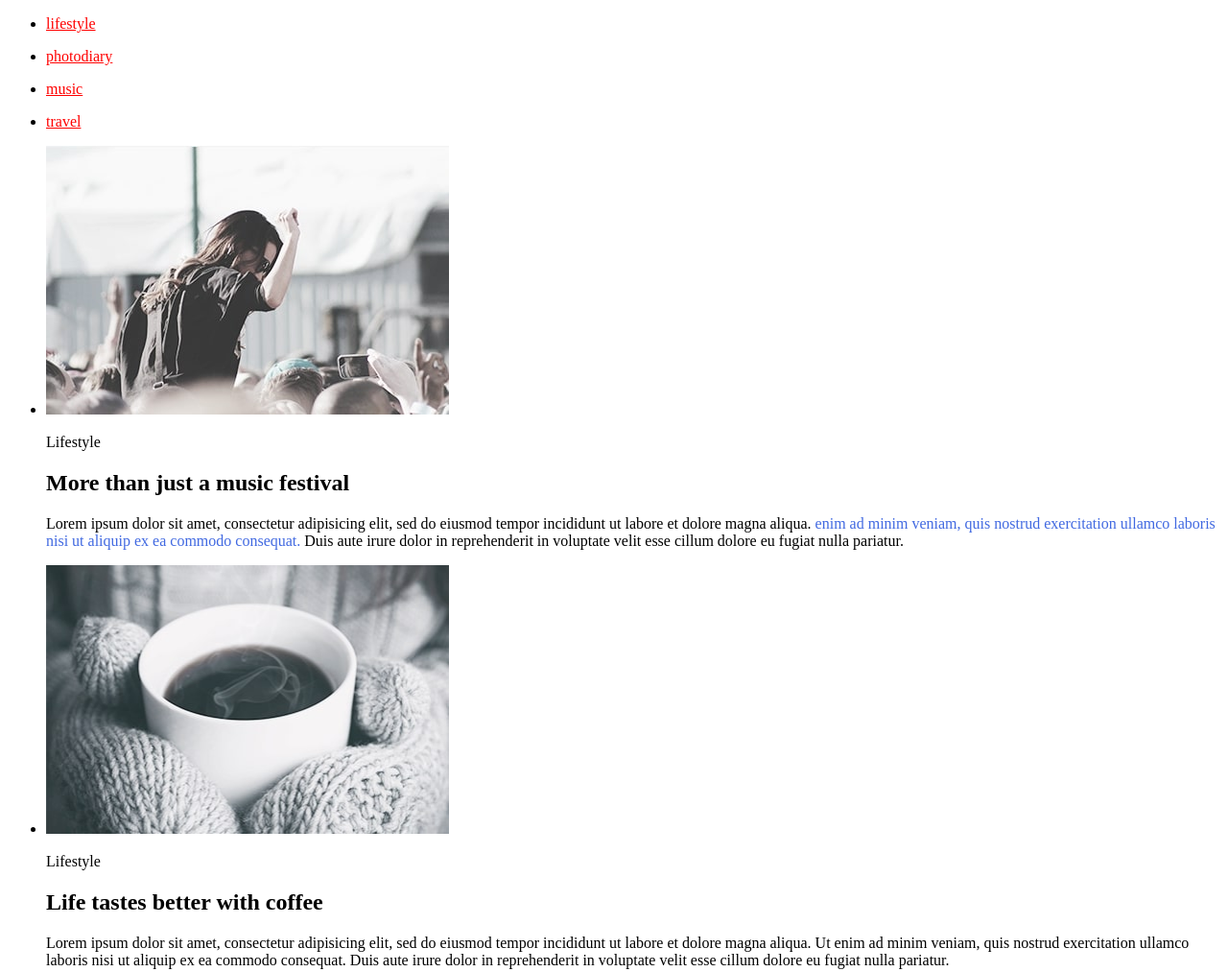
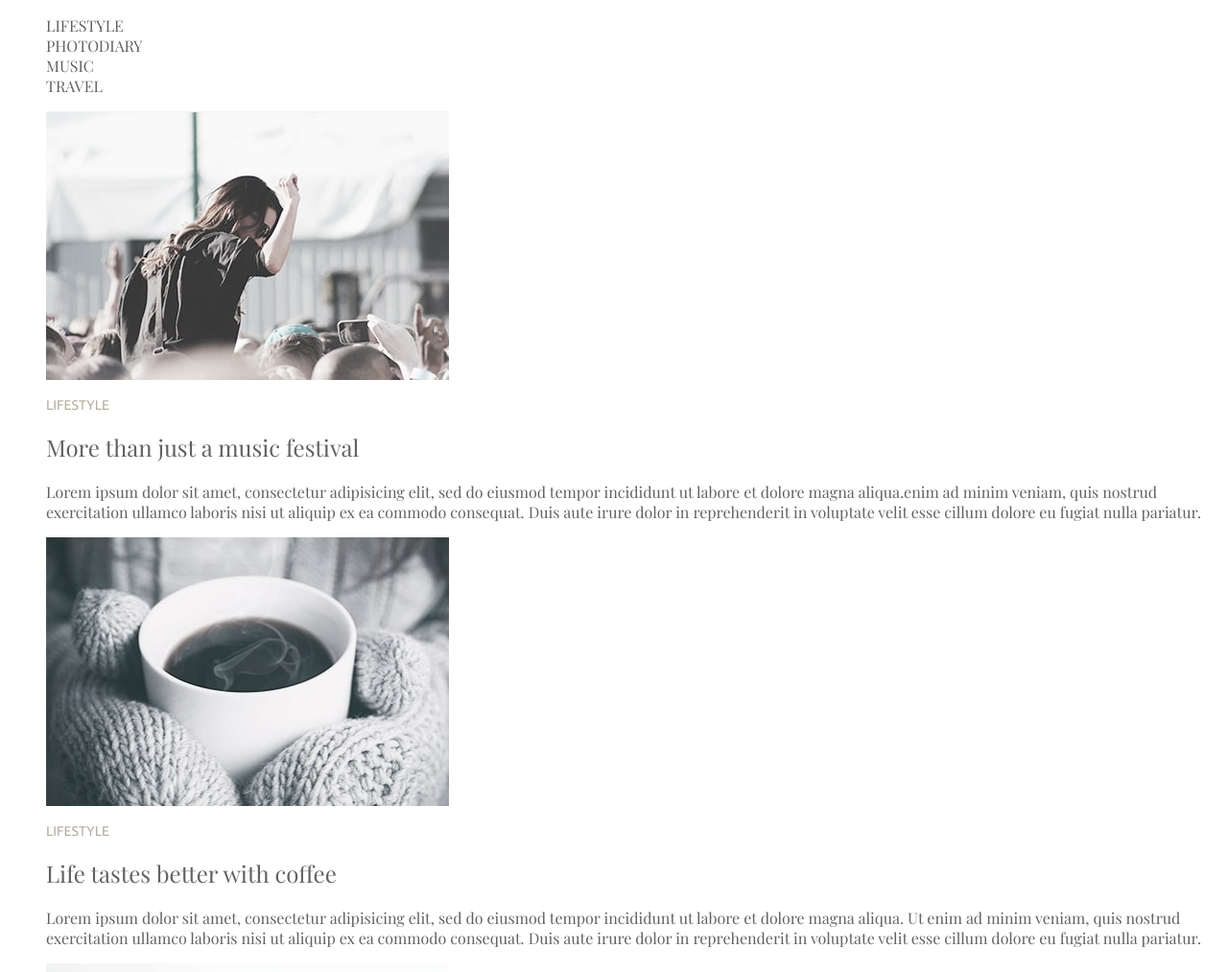
Before and after one commit to huzovata/project_start, a plain HTML site: page index.html in a window 1280 px wide. Shown: the top 1013 px of the page at 96% size. Drawn offline with nearby package versions, Linux system fonts and the light colour scheme.

Commit message:
new commit

```diff
--- a/css/styles.css
+++ b/css/styles.css
@@ -2,15 +2,38 @@
 html {
     scroll-behavior: smooth;
 }
-#text {
-    color: royalblue}
 
-p{color: black}
-
-.link:hover {
-    color: chartreuse
+.menu {
+    list-style: none;
 }
 
 .link {
-    color: red
+    text-decoration: none;
+    font-family: Playfair Display, serif;
+    color: #626262;
+    text-transform: uppercase;
 }
+
+.link:hover {
+    color: #03a9f4;
+}
+
+.list {
+    list-style: none;
+}
+
+.stories {
+    font-family: Playfair Display, serif;
+    color: #626262;
+}
+
+.first_headline {
+    font-family: 'Ubuntu', sans-serif;
+    color: #b4ad9e;
+    text-transform: uppercase;
+    font-size: 14px;
+}
+
+.headline {
+    font-weight: 400;
+    }
--- a/index.html
+++ b/index.html
@@ -2,56 +2,64 @@
 <html lang="en">
 <head>
     <meta charset="UTF-8">
-    <meta name="viewport" content="width=device-width, initial-scale=1.0">
-    <meta http-equiv="X-UA-Compatible" content="ie=edge">
     <link rel="stylesheet" href="css/styles.css">
     <title>Homework 1-2</title>
+    <link href="https://fonts.googleapis.com/css?family=Playfair+Display" rel="stylesheet">
+    <link href="https://fonts.googleapis.com/css?family=Playfair+Display|Ubuntu:300,400" rel="stylesheet">
 </head>
 <body>
     <header>
         <nav>
-            <ul><li><a class="link" href="#btn">lifestyle</a></li></ul>
-            <ul><li><a class="link" href="#par">photodiary</a></li></ul>
-            <ul><li><a class="link" href="#">music</a></li></ul>
-            <ul><li><a class="link" href="#"> travel</a></li></ul>
+            <ul class="menu">
+            <li><a class="link" href="#">lifestyle</a></li>
+            <li><a class="link" href="#">photodiary</a></li>
+            <li><a class="link" href="#">music</a></li>
+            <li><a class="link" href="#"> travel</a></li>
+        </ul>
         </nav>
     </header>
     <main>
-    <ul>
-        <li> <img src="img/1.jpg" alt="girl" height="280" width="420">
-        <p>Lifestyle</p>
-    <h2>More than just a music festival </h2>
-<p>Lorem ipsum dolor sit amet, consectetur adipisicing elit, sed do eiusmod tempor
-    incididunt ut labore et dolore magna aliqua. <span id="text">enim ad minim veniam, quis nostrud exercitation
-        ullamco laboris nisi ut aliquip ex ea commodo consequat.</span>  Duis aute irure dolor in reprehenderit
-    in voluptate velit esse cillum dolore eu fugiat nulla pariatur. </p>
-</li>
-        <li> <img src="img/2.jpg" alt="coffe" height="280" width="420">
-            <p>Lifestyle</p>
-            <h2>Life tastes better with coffee </h2>
-        <p>Lorem ipsum dolor sit amet, consectetur adipisicing elit, sed do eiusmod tempor
+        <section class="stories">
+          <ul class="list">
+               <li> <img class="photo" src="img/1.jpg" alt="girl" height="280" width="420">
+        <p class="first_headline" >Lifestyle</p>
+     <h2 class="headline" >More than just a music festival </h2>
+        <p class="text" >Lorem ipsum dolor sit amet, consectetur adipisicing elit, sed do eiusmod tempor
+           incididunt ut labore et dolore magna aliqua.enim ad minim veniam, quis nostrud exercitation
+           ullamco laboris nisi ut aliquip ex ea commodo consequat. Duis aute irure dolor in reprehenderit
+           in voluptate velit esse cillum dolore eu fugiat nulla pariatur.
+        </p>
+              </li>
+              <li> <img class="photo" src="img/2.jpg" alt="coffe" height="280" width="420">
+            <p class="first_headline" >Lifestyle</p>
+            <h2 class="headline" >Life tastes better with coffee </h2>
+        <p class="text" >Lorem ipsum dolor sit amet, consectetur adipisicing elit, sed do eiusmod tempor
             incididunt ut labore et dolore magna aliqua. Ut enim ad minim veniam, quis nostrud exercitation
             ullamco laboris nisi ut aliquip ex ea commodo consequat. Duis aute irure dolor in reprehenderit
-            in voluptate velit esse cillum dolore eu fugiat nulla pariatur. </p>
+            in voluptate velit esse cillum dolore eu fugiat nulla pariatur.
+        </p>
         </li>
-        <li> <img src="img/3.jpg" alt="friends" height="280" width="420">
-            <p>Lifestyle</p>
-            <h2>American dream</h2>
-        <p id="par">Lorem ipsum dolor sit amet, consectetur adipisicing elit, sed do eiusmod tempor
+        <li> <img class="photo" src="img/3.jpg" alt="friends" height="280" width="420">
+            <p class="first_headline" >Lifestyle</p>
+            <h2 class="headline" >American dream</h2>
+        <p class="text">Lorem ipsum dolor sit amet, consectetur adipisicing elit, sed do eiusmod tempor
             incididunt ut labore et dolore magna aliqua. Ut enim ad minim veniam, quis nostrud exercitation
             ullamco laboris nisi ut aliquip ex ea commodo consequat. Duis aute irure dolor in reprehenderit
-            in voluptate velit esse cillum dolore eu fugiat nulla pariatur. </p>
+            in voluptate velit esse cillum dolore eu fugiat nulla pariatur.
+        </p>
         </li>
-        <li> <img src="img/4.jpg" alt="men" height="280" width="420">
-            <p>Lifestyle</p>
-            <h2>A day exploring the Alps</h2>
-        <p>Lorem ipsum dolor sit amet, consectetur adipisicing elit, sed do eiusmod tempor
+        <li> <img class="photo" src="img/4.jpg" alt="men" height="280" width="420">
+            <p class="first_headline" >Lifestyle</p>
+            <h2 class="headline" >A day exploring the Alps</h2>
+        <p class="text" >Lorem ipsum dolor sit amet, consectetur adipisicing elit, sed do eiusmod tempor
             incididunt ut labore et dolore magna aliqua. Ut enim ad minim veniam, quis nostrud exercitation
             ullamco laboris nisi ut aliquip ex ea commodo consequat. Duis aute irure dolor in reprehenderit
-            in voluptate velit esse cillum dolore eu fugiat nulla pariatur. </p>
+            in voluptate velit esse cillum dolore eu fugiat nulla pariatur.
+        </p>
         </li>
     </ul>
-    <button id="btn">Load More</button>
+    <button>Load More</button>
+        </section>
 </main>
 </body>
 </html>
--- a/plustask1/style.css
+++ /dev/null
@@ -1,29 +0,0 @@
-.menu {
-    list-style: none;
-
-}
-
-.link {
-    color: red;
-    text-decoration: none;
-}
-
-.link:hover {
-    color: blueviolet;
-}
-
-.block {
-    width: 470px;
-    font-family: 'Playfair Display', serif;
-    color: #626262;
-}
-.first_headline {
-    font-family: 'Ubuntu', sans-serif;
-    color: #b4ad9e;
-    text-transform: uppercase;
-    font-size: 14px;
-}
-
-.headline {
-font-size: 30px
-}
```
Also changed, not shown: plustask1/index.html (deleted, +0 -32 lines), plustask1/img/1.jpg (deleted).
